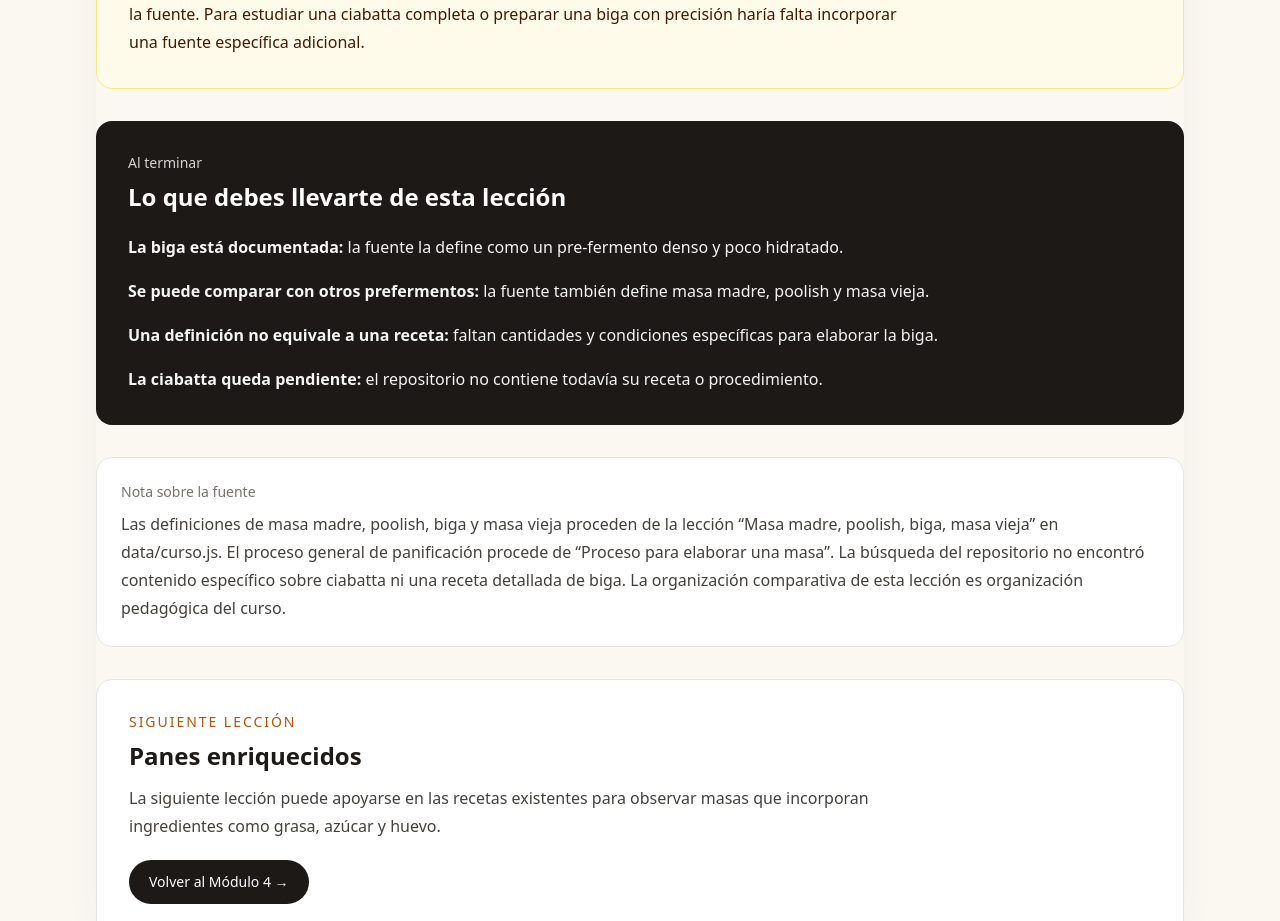
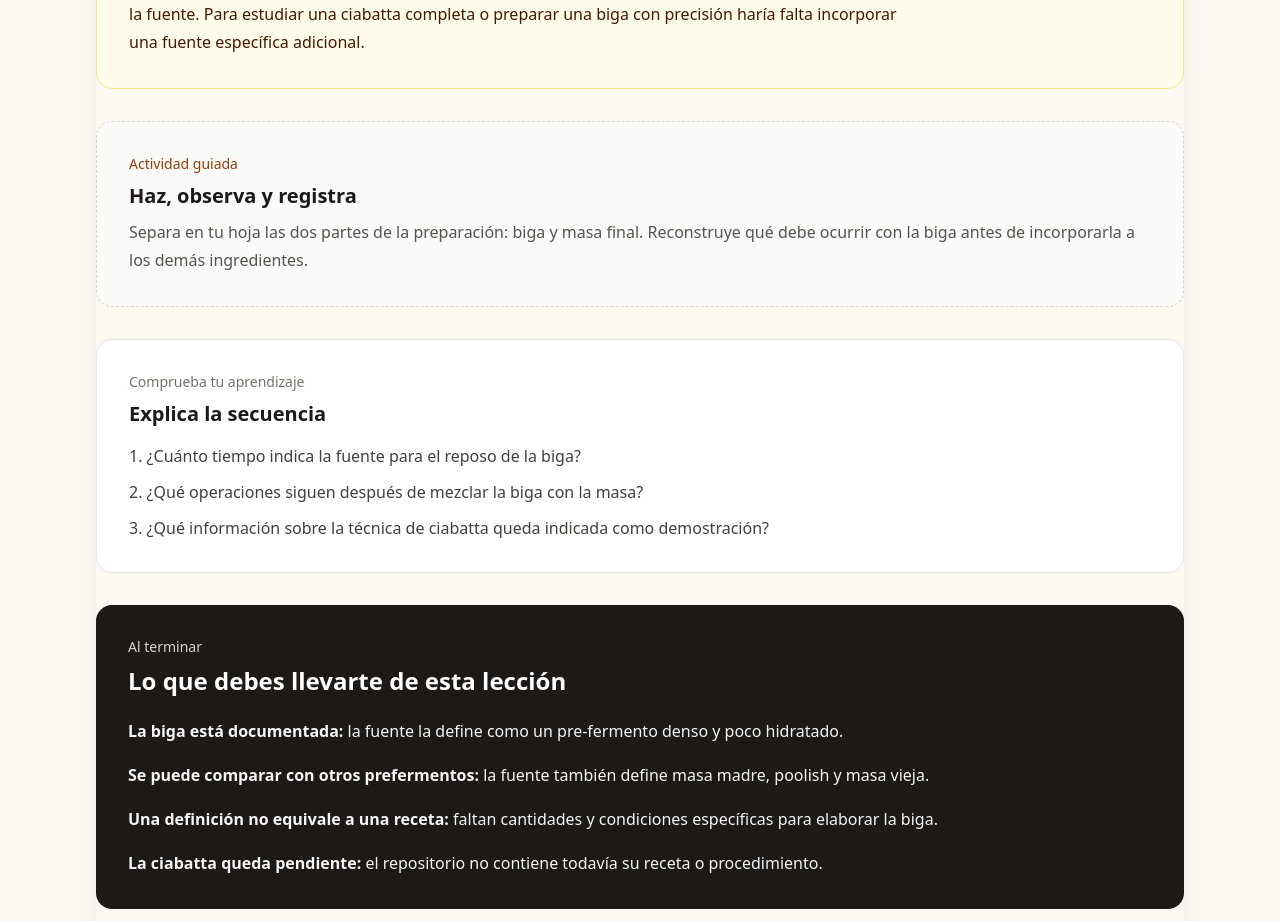
Before and after one commit to Drworm82/CursoPanadero, a Next.js app: page /leccion-ciabatta-y-biga in a window 1280 px wide. Shown: the part 2340-3261 px from the top of the page. Built offline with nearby package versions, Linux system fonts and the light colour scheme; no server answers.

Commit message:
Añade actividad guiada y comprobación de aprendizaje a M4

```diff
--- a/pages/leccion-ciabatta-y-biga.js
+++ b/pages/leccion-ciabatta-y-biga.js
@@ -119,6 +119,22 @@ export default function LessonThirtyPage() {
           </p>
         </section>
 
+        <section className="rounded-2xl border border-dashed border-stone-300 bg-stone-50 p-6 sm:p-8">
+          <p className="text-sm font-medium text-amber-800">Actividad guiada</p>
+          <h2 className="mt-2 text-xl font-semibold text-stone-900">Haz, observa y registra</h2>
+          <p className="mt-2 leading-7 text-stone-600">Separa en tu hoja las dos partes de la preparación: biga y masa final. Reconstruye qué debe ocurrir con la biga antes de incorporarla a los demás ingredientes.</p>
+        </section>
+
+        <section className="rounded-2xl border border-stone-200 bg-white p-6 sm:p-8">
+          <p className="text-sm font-medium text-stone-500">Comprueba tu aprendizaje</p>
+          <h2 className="mt-2 text-xl font-semibold text-stone-900">Explica la secuencia</h2>
+          <div className="mt-4 space-y-3 text-stone-700">
+            <p>1. ¿Cuánto tiempo indica la fuente para el reposo de la biga?</p>
+            <p>2. ¿Qué operaciones siguen después de mezclar la biga con la masa?</p>
+            <p>3. ¿Qué información sobre la técnica de ciabatta queda indicada como demostración?</p>
+          </div>
+        </section>
+
         <section className="rounded-2xl bg-stone-900 p-6 text-white sm:p-8">
           <p className="text-sm font-medium text-stone-300">Al terminar</p>
           <h2 className="mt-2 text-2xl font-semibold">Lo que debes llevarte de esta lección</h2>
```
